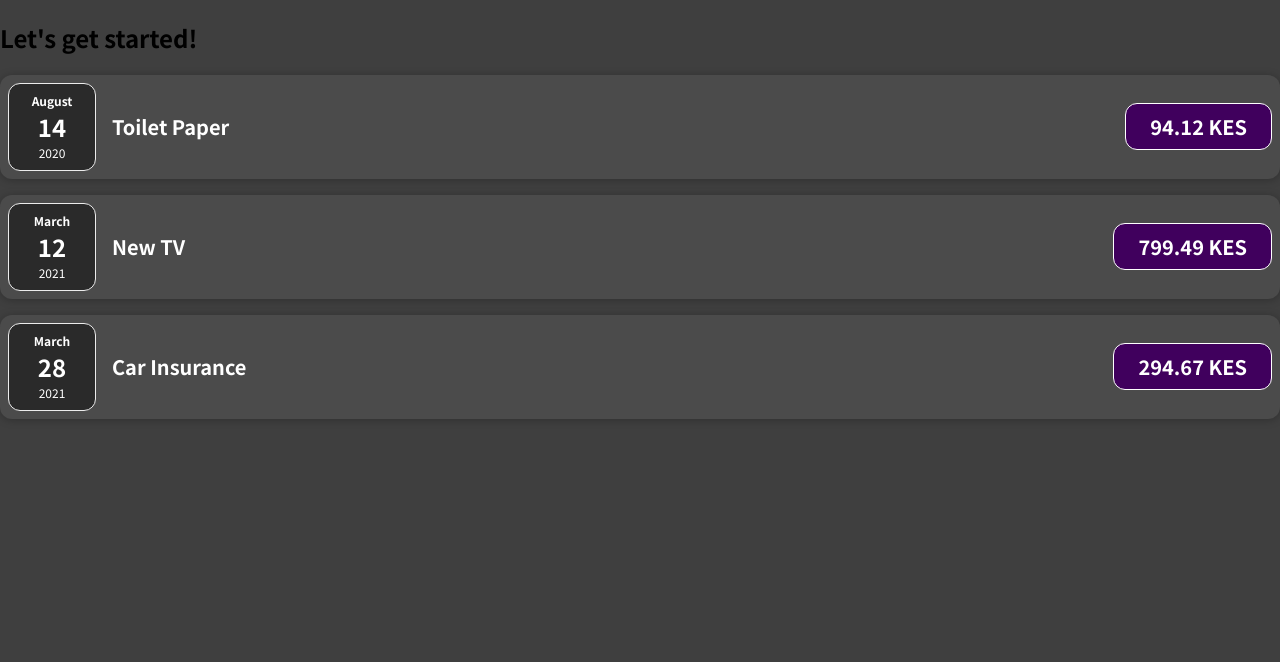
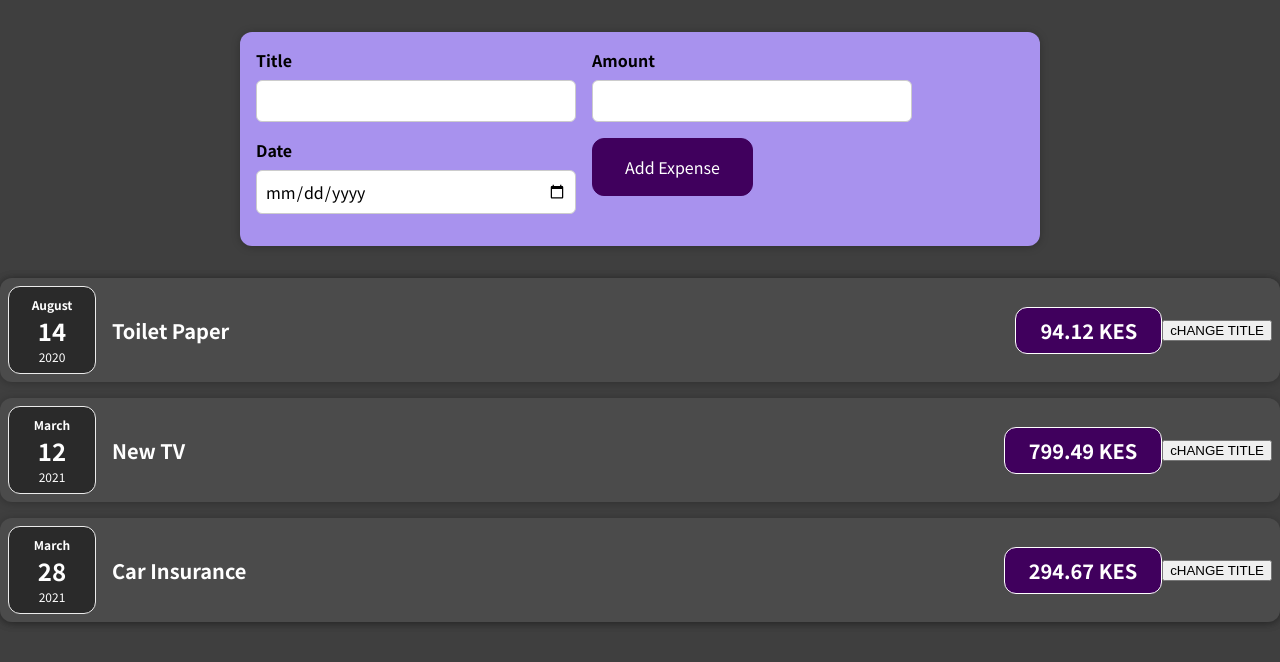
Before and after one commit to GlennOnyango/ExpenseTracker, a React (Create React App) app: page / in a window 1280 px wide. Shown: the top 662 px of the page. Built offline with nearby package versions, Linux system fonts and the light colour scheme.

Commit message:
Form made to add expense

```diff
--- a/src/App.js
+++ b/src/App.js
@@ -1,4 +1,5 @@
 import Expense from "./components/EXPENSES/Expense";
+import NewExpense from "./components/NewExpense/NewExpense";
 const App = ()=> {
   const expenses = [
     {
@@ -24,7 +25,7 @@
 
   return (
     <div>
-      <h2>Let's get started!</h2>
+      <NewExpense/>
       <Expense expenses_most={expenses} />
     </div>
   );
--- a/src/components/EXPENSES/Expense.js
+++ b/src/components/EXPENSES/Expense.js
@@ -4,12 +4,12 @@
 const Expense = (props)=>{
 
     return(
-        <card className="expense">
+        <Card className="expense">
             <Expenseitems title={props.expenses_most[0].title} amount={props.expenses_most[0].amount} date={props.expenses_most[0].date}/>
             <Expenseitems title={props.expenses_most[1].title} amount={props.expenses_most[1].amount} date={props.expenses_most[1].date}/>
             <Expenseitems title={props.expenses_most[2].title} amount={props.expenses_most[2].amount} date={props.expenses_most[2].date}/>
 
-        </card>
+        </Card>
     );
 }
 export default Expense;
--- a/src/components/EXPENSES/Expenseitems.js
+++ b/src/components/EXPENSES/Expenseitems.js
@@ -1,19 +1,25 @@
 import './Expenseitems.css'
 import ExpenseDate from './ExpenseDate';
 import Card from '../UI/Card';
-
+import {useState }from 'react'
 const Expenseitems = (props) =>{
 
+    const [title,setTitle] = useState(props.title);
 
+    const titleHandler = ()=>{
+        setTitle("Update");
+
+    }
 
     return( <Card className="expense-item">
 
         <ExpenseDate date={props.date}/>
 
         <div className="expense-item__description">
-            <h2>{props.title}</h2>
+            <h2>{title}</h2>
             <div className="expense-item__price">{props.amount} KES</div>
         </div>
+        <button onClick={titleHandler}>cHANGE TITLE</button>
     </Card>);
 }
 
--- /dev/null
+++ b/src/components/NewExpense/ExpenseForm.css
@@ -0,0 +1,26 @@
+.new-expense__controls {
+    display: flex;
+    flex-wrap: wrap;
+    gap: 1rem;
+    margin-bottom: 1rem;
+    text-align: left;
+}
+
+.new-expense__control label {
+    font-weight: bold;
+    margin-bottom: 0.5rem;
+    display: block;
+}
+
+.new-expense__control input {
+    font: inherit;
+    padding: 0.5rem;
+    border-radius: 6px;
+    border: 1px solid #ccc;
+    width: 20rem;
+    max-width: 100%;
+}
+
+.new-expense__actions {
+    text-align: right;
+}
--- /dev/null
+++ b/src/components/NewExpense/ExpenseForm.js
@@ -0,0 +1,59 @@
+import './ExpenseForm.css';
+import { useState } from 'react';
+const ExpenseForm = ()=>{
+
+    const [title, setTitle] = useState('');
+    const [amount, setAmount] = useState('');
+    const [date, setDate] = useState('');
+
+    // const [userInput,setInput] = useState({
+    //     title:'',
+    //     amount:'',
+    //     date:'',
+    // });
+
+    const titleChangeHandler = (e)=>{
+        setTitle(e.target.value);
+
+        // setInput({
+        //     ...userInput,
+        //     title:e.target.title,
+        // });
+
+        // setInput((pstate)=>{
+        //     return {...pstate,title:e.target.title,}
+        // });
+    }
+    const amountChangeHandler = (e)=>{
+        setAmount(e.target.value);
+    }
+    const dateChangeHandler = (e)=>{
+        setDate(e.target.value);
+    }
+
+
+    return <form>
+        <div className='new-expense__controls'>
+            <div className='new-expense__control'>
+                <label>Title</label>
+                <input type="text" onChange={titleChangeHandler}/>
+            </div>
+
+            <div className='new-expense__control'>
+                <label>Amount</label>
+                <input type="number" min='0.01' step='0.01' onChange={amountChangeHandler}/>
+            </div>
+
+            <div className='new-expense__control'>
+                <label>Date</label>
+                <input type="date" min='2019-01-01' max='2022-12-31' onChange={dateChangeHandler}/>
+            </div>
+
+            <div className='new-expense__actions'>
+                <button type='submit'>Add Expense</button>
+            </div>
+        </div>
+    </form>;
+}
+
+export default ExpenseForm;
--- /dev/null
+++ b/src/components/NewExpense/NewExpense.css
@@ -0,0 +1,38 @@
+.new-expense {
+    background-color: #a892ee;
+    padding: 1rem;
+    margin: 2rem auto;
+    width: 50rem;
+    max-width: 95%;
+    border-radius: 12px;
+    text-align: center;
+    box-shadow: 0 1px 8px rgba(0, 0, 0, 0.25);
+}
+
+.new-expense button {
+    font: inherit;
+    cursor: pointer;
+    padding: 1rem 2rem;
+    border: 1px solid #40005d;
+    background-color: #40005d;
+    color: white;
+    border-radius: 12px;
+    margin-right: 1rem;
+}
+
+.new-expense button:hover,
+.new-expense button:active {
+    background-color: #510674;
+    border-color: #510674;
+}
+
+.new-expense button.alternative {
+    color: #220131;
+    border-color: transparent;
+    background-color: transparent;
+}
+
+.new-expense button.alternative:hover,
+.new-expense button.alternative:active {
+    background-color: #ddb3f8;
+}
--- /dev/null
+++ b/src/components/NewExpense/NewExpense.js
@@ -0,0 +1,11 @@
+import './NewExpense.css';
+import ExpenseForm from './ExpenseForm';
+const NewExpense = ()=>{
+
+    return <div className='new-expense'>
+        <ExpenseForm/>
+
+    </div>;
+}
+
+export default NewExpense;
```
